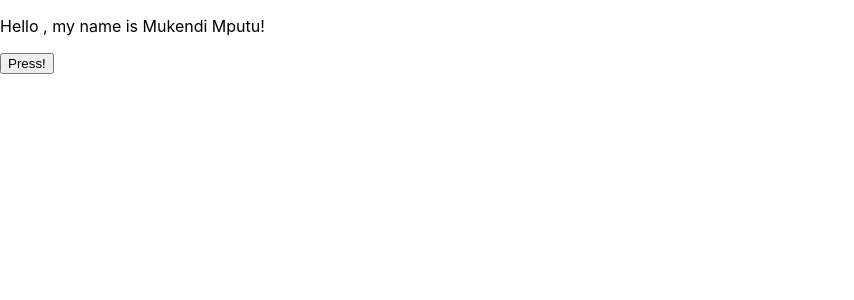
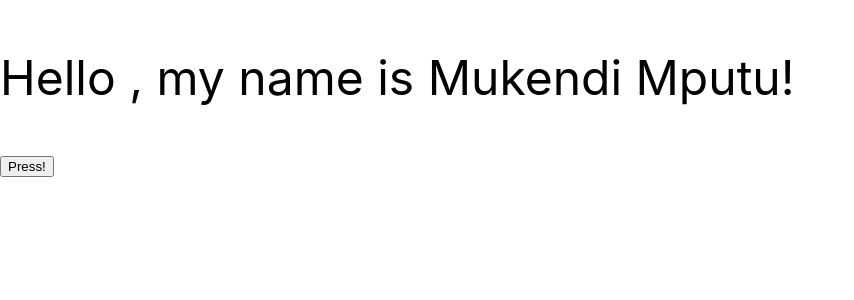
Before and after one commit to MukendiMputu/my-react-app, a React (Create React App) app: page / in a window 1280 px wide. Shown: the top 300 px of the page, without its empty margins (0-854 px from the left). Built offline with nearby package versions, Linux system fonts and the light colour scheme; the HTML template or start-up script is replaced by a standard one.

Commit message:
playing around with this.state
Signed-off-by: MukendiMputu <mputusam@live.com>

```diff
--- a/src/App.js
+++ b/src/App.js
@@ -7,6 +7,7 @@ class App extends React.Component {
     super(props);
     this.state = {
       array: ["Hello ", "Salut ", "Hola ", "Ciao "],
+      intro: ["my name is ", "je m'appelle ", "me llamo ", "mi chiamo "],
       i: 0
     }
   }
@@ -15,18 +16,22 @@ class App extends React.Component {
     console.log('mounted')
   }
 
+  // changes between the array elements
   changeGreeting() {
-    this.setState({
-      i: (+ 1)
-    });
+    if(this.state.i < 3){
+      this.setState({
+          i: (this.state.i + 1)%3
+        });
+    }
   }
 
   render() {
+    const style = {fontSize: '36pt'};
 
     return (
       <div>
-        <p  className="text-large">
-          {this.state.array[this.state.i]}, my name is <NameComponent />!
+        <p style={style} className="text-large">
+          {this.state.array[this.state.i]}, {this.state.intro[this.state.i]} <NameComponent />!
         </p>
 
         <button onClick={this.changeGreeting.bind(this)}>
```
